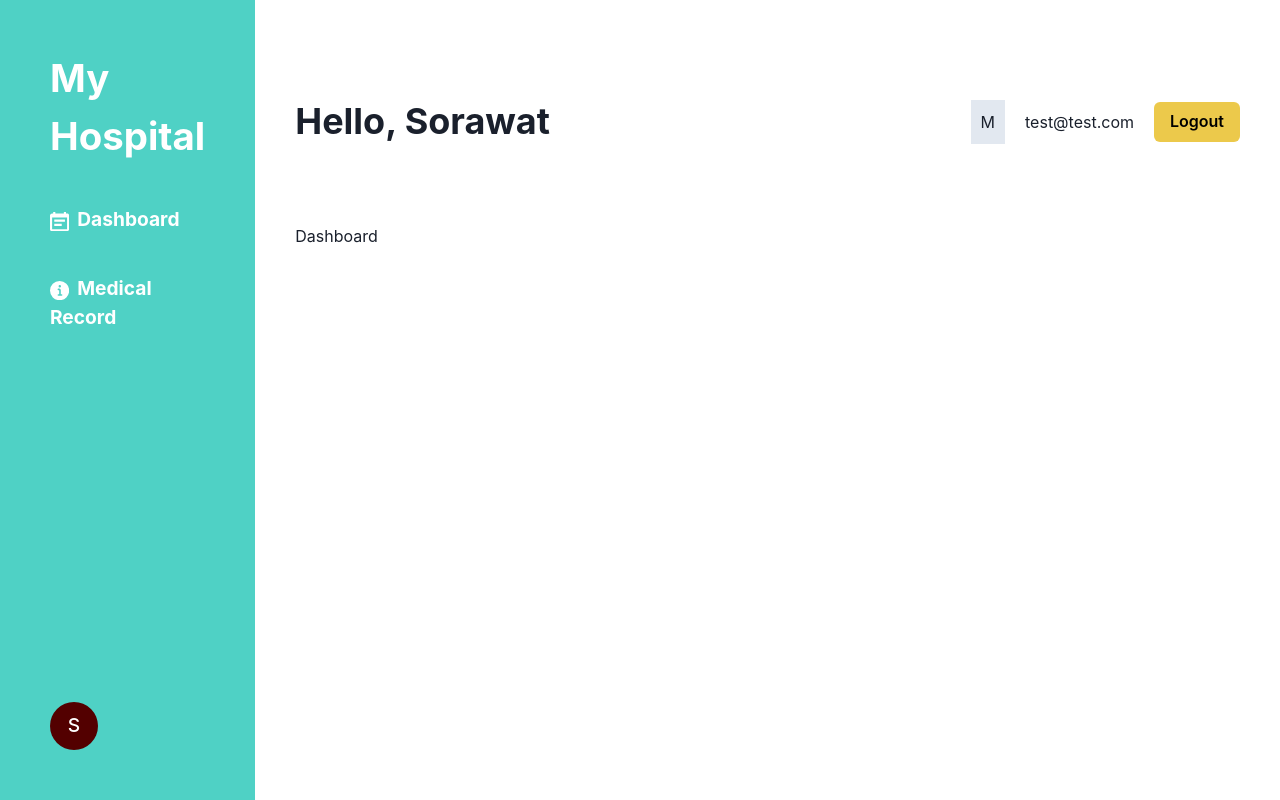
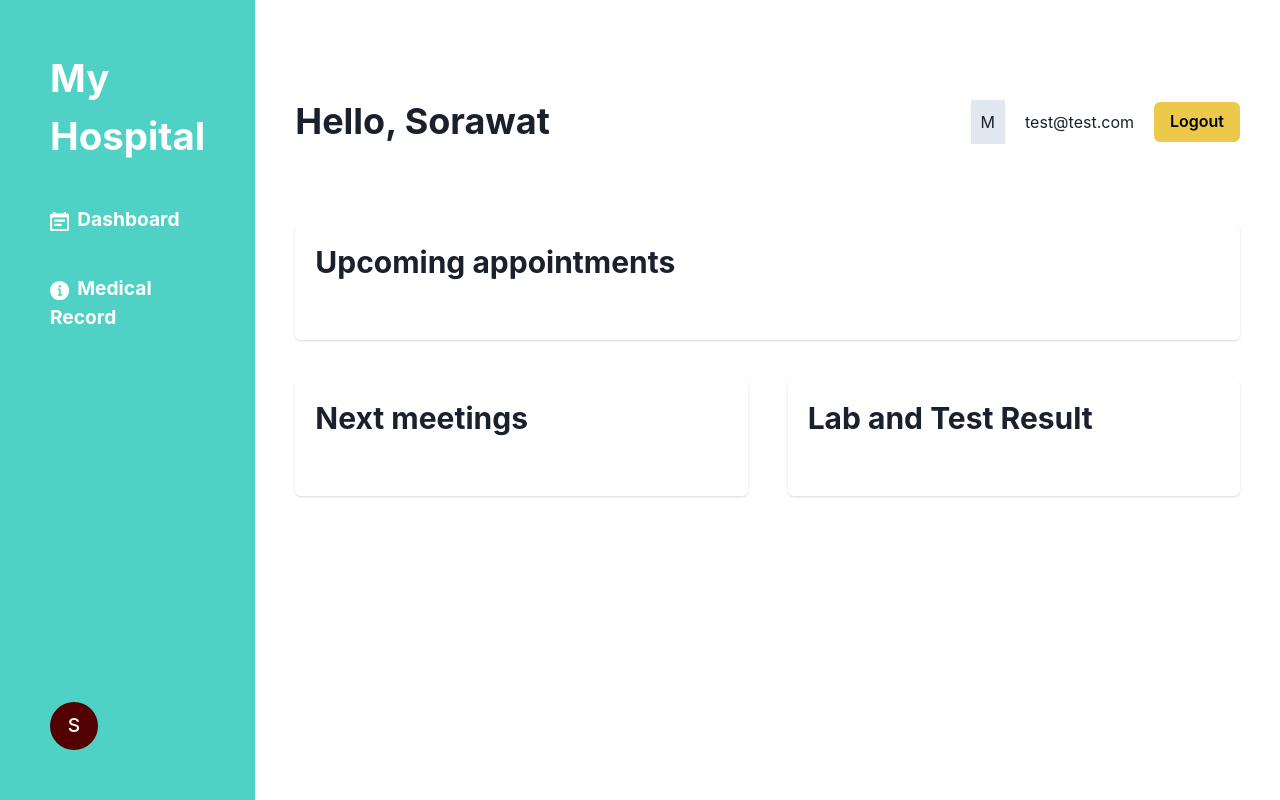
Before and after one commit to sorawat38/CLCM3506-Final-Exam, a React (Vite) app: page / in a window 1280 px wide. Built offline with nearby package versions, Linux system fonts and the light colour scheme.

Commit message:
feat: add dashboard tempalte

```diff
--- a/src/pages/Dashboard.tsx
+++ b/src/pages/Dashboard.tsx
@@ -1,5 +1,45 @@
+import {
+  Card,
+  CardBody,
+  CardHeader,
+  Grid,
+  GridItem,
+  Heading,
+} from "@chakra-ui/react";
+
 function Dashboard() {
-  return <div>Dashboard</div>;
+  return (
+    <Grid
+      templateRows={"repeat(2, 1fr)"}
+      templateColumns={"repeat(2, 1fr)"}
+      gap={10}
+    >
+      <GridItem colSpan={2}>
+        <Card>
+          <CardHeader>
+            <Heading size={"lg"}>Upcoming appointments</Heading>
+          </CardHeader>
+          <CardBody></CardBody>
+        </Card>
+      </GridItem>
+      <GridItem colSpan={1}>
+        <Card>
+          <CardHeader>
+            <Heading size={"lg"}>Next meetings</Heading>
+          </CardHeader>
+          <CardBody></CardBody>
+        </Card>
+      </GridItem>
+      <GridItem colSpan={1}>
+        <Card>
+          <CardHeader>
+            <Heading size={"lg"}>Lab and Test Result</Heading>
+          </CardHeader>
+          <CardBody></CardBody>
+        </Card>
+      </GridItem>
+    </Grid>
+  );
 }
 
 export default Dashboard;
```
